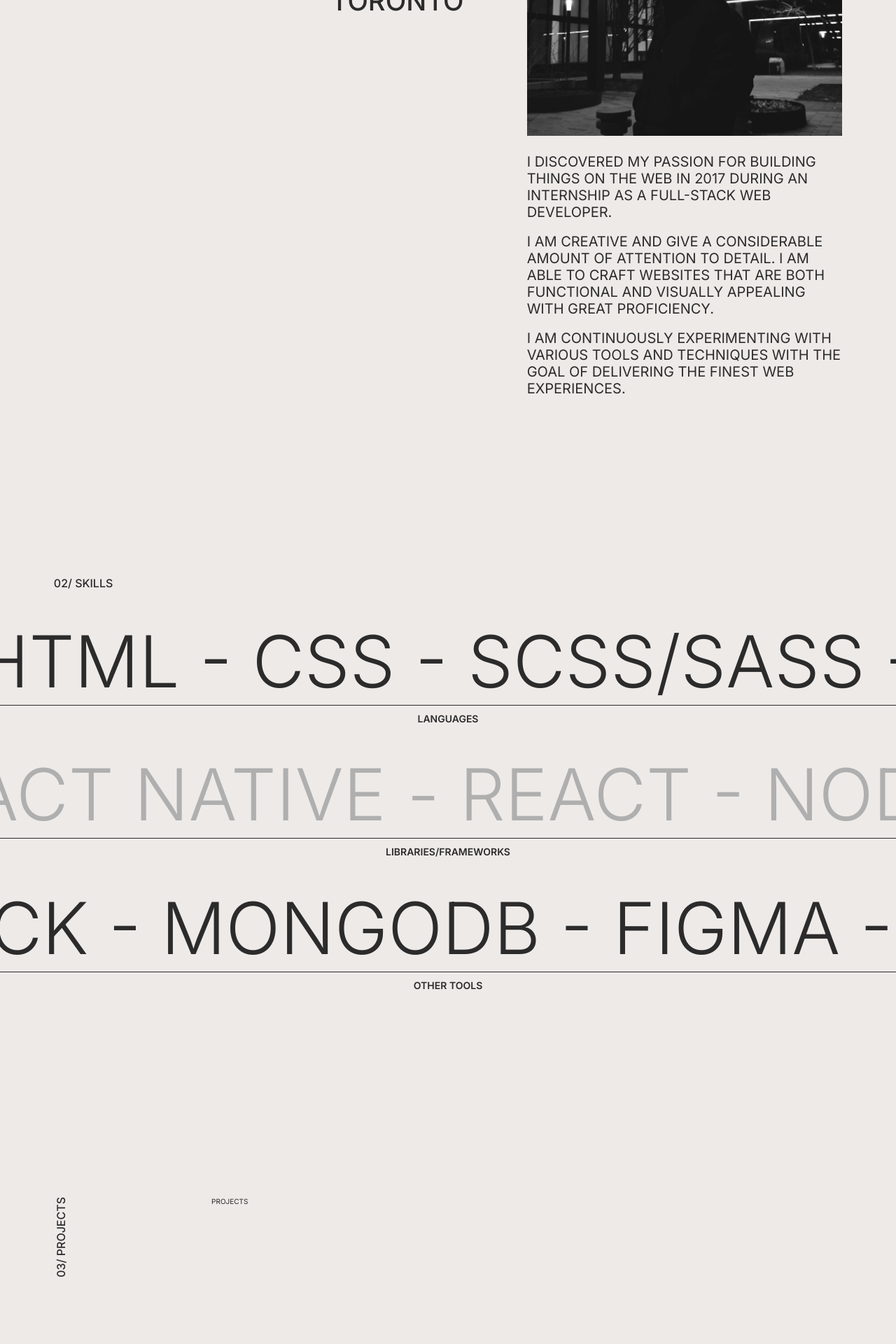
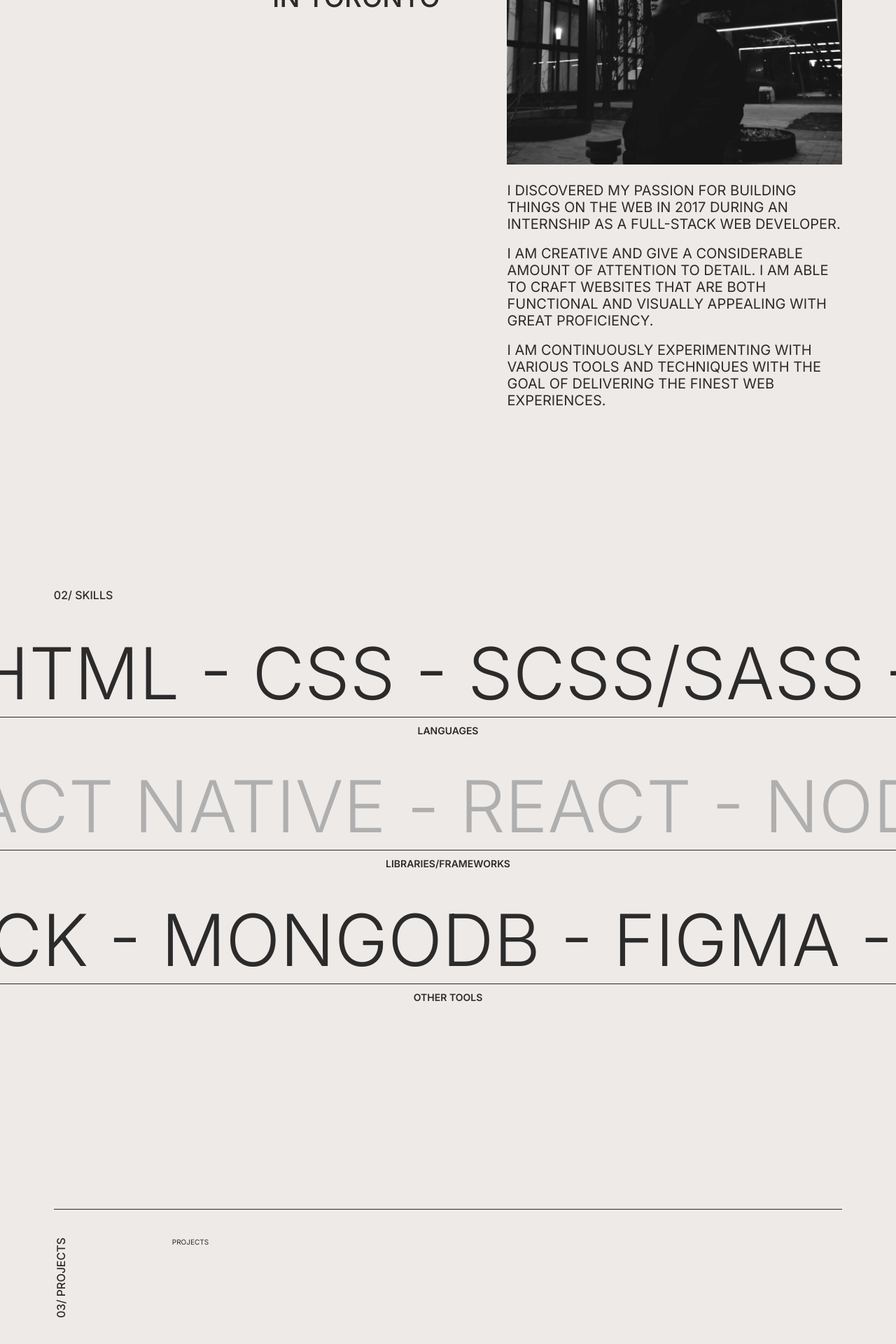
Before and after one commit to cjoak1028/portfolio-v1, a React (Create React App) app: page / in a window 1280 px wide. Shown: the part 1262-3182 px from the top of the page at 70% size. Built offline with nearby package versions, Linux system fonts and the light colour scheme.

Commit message:
Added feature to add top border to section

```diff
--- a/src/App.js
+++ b/src/App.js
@@ -12,13 +12,13 @@ function App() {
       <Header />
       <div className="padding-x">
         <Hero />
-        <Section title={"01/ about"} rotate={true}>
+        <Section title={"01/ about"} rotate={true} border={true}>
           <About />
         </Section>
         <Section title={"02/ skills"} rotate={false}>
           <Skills />
         </Section>
-        <Section title={"03/ projects"} rotate={true}>
+        <Section title={"03/ projects"} rotate={true} border={true}>
           <div>PROJECTS</div>
         </Section>
         <Section title={"04/ CONTACT"} rotate={false}>
--- a/src/components/About/About.js
+++ b/src/components/About/About.js
@@ -14,9 +14,9 @@ const About = () => {
           AN INTERNSHIP AS A FULL-STACK WEB DEVELOPER.
         </p>
         <p>
-          I AM CREATIVE AND GIVE A CONSIDERABLE AMOUNT OF ATTENTION
-          TO DETAIL. I AM ABLE TO CRAFT WEBSITES THAT ARE BOTH FUNCTIONAL AND
-          VISUALLY APPEALING WITH GREAT PROFICIENCY.
+          I AM CREATIVE AND GIVE A CONSIDERABLE AMOUNT OF ATTENTION TO DETAIL. I
+          AM ABLE TO CRAFT WEBSITES THAT ARE BOTH FUNCTIONAL AND VISUALLY
+          APPEALING WITH GREAT PROFICIENCY.
         </p>
         <p>
           I AM CONTINUOUSLY EXPERIMENTING WITH VARIOUS TOOLS AND TECHNIQUES WITH
--- a/src/components/About/About.module.css
+++ b/src/components/About/About.module.css
@@ -25,7 +25,6 @@
     background-repeat: no-repeat;
     margin-bottom: 2.5rem;
     background-size: cover;
-    /* background-attachment: fixed; */
 }
 
 @media only screen and (min-width: 61.25em) {
--- a/src/components/Layout/Section.js
+++ b/src/components/Layout/Section.js
@@ -4,7 +4,9 @@ import styles from "./Section.module.css";
 const Section = (props) => {
   return (
     <div
-      className={`${styles.section} ${props.rotate ? styles["rotate"] : ""}`}
+      className={`${styles.section} ${props.rotate ? styles.rotate : ""} ${
+        props.border ? styles.border : ""
+      }`}
     >
       <div className={styles["container-1"]}>
         <h2 className={styles["section-title"]}>{`${props.title}`}</h2>
--- a/src/components/Layout/Section.module.css
+++ b/src/components/Layout/Section.module.css
@@ -8,6 +8,11 @@
     margin-bottom: 2rem;
     font-size: clamp(1.6rem, 1vw, 2rem);
     font-weight: var(--fw-medium);
+}
+
+.border {
+    border-top: 1px solid var(--c-main);
+    padding-top: clamp(2rem, 4vw, 4rem);
 }
 
 @media only screen and (min-width: 43.75em) {
@@ -23,6 +28,6 @@
     }
 
     .rotate .container-2 {
-        width: 80%;
+        width: 85%;
     }
 }
```
